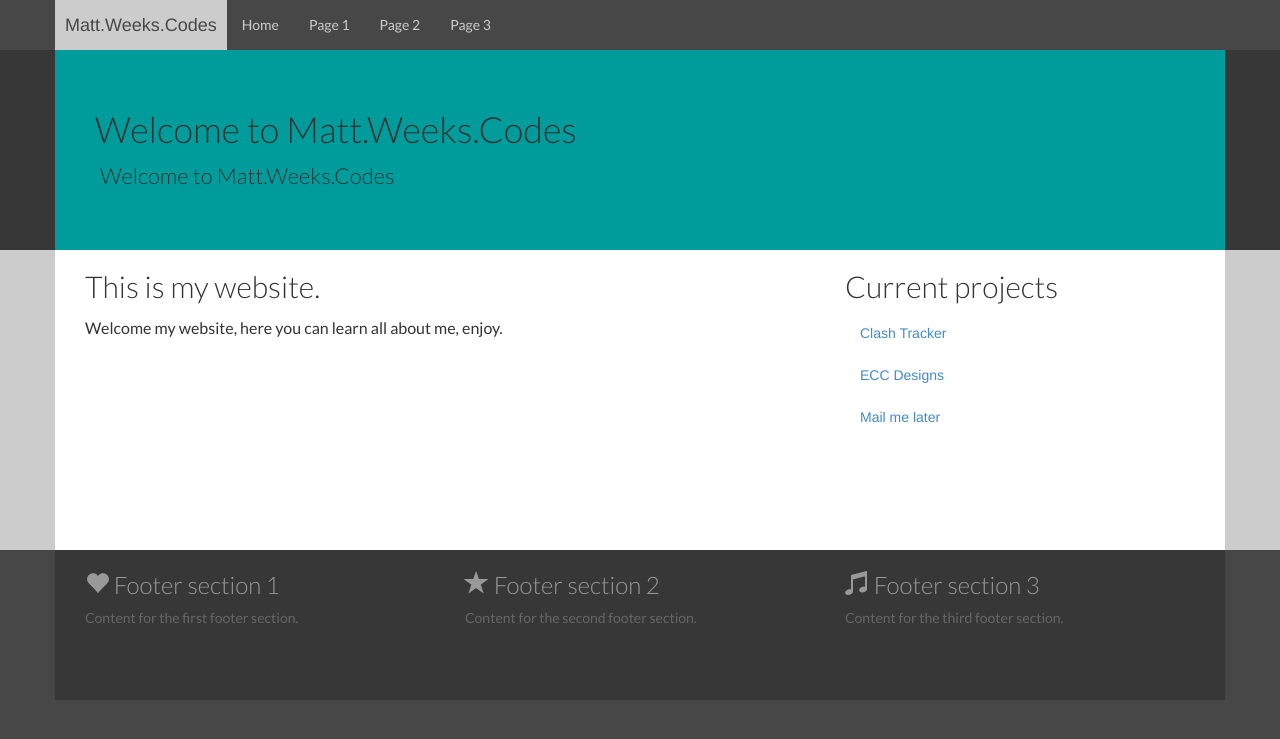
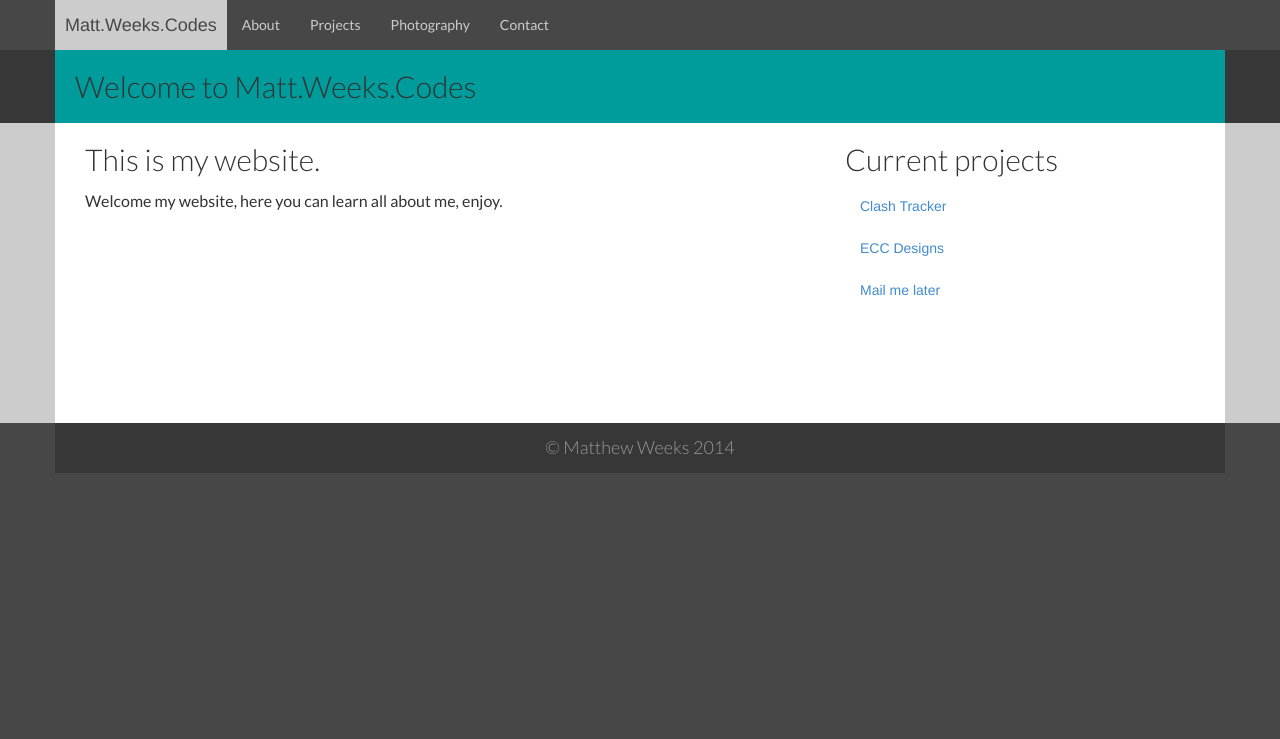
Before and after one commit to maweeks/Matt.Weeks.Codes, a PHP site: page / in a window 1280 px wide. Shown: the top 739 px of the page. Run offline with PHP 8.4, Linux system fonts and the light colour scheme.

Commit message:
Restructured site and completed Contact form.

```diff
--- /dev/null
+++ b/includes/banner.php
@@ -0,0 +1,5 @@
+<div class="banner">
+    <div class="container">
+        <h2>Welcome to Matt.Weeks.Codes</h2>
+    </div>
+</div>
--- /dev/null
+++ b/includes/footer.php
@@ -0,0 +1,7 @@
+<div class="bottom">
+    <div class="container">
+        <div class="col-md-12">
+            <h4>&copy; Matthew Weeks 2014</h4>
+        </div>
+    </div>
+</div>
--- /dev/null
+++ b/includes/header.php
@@ -0,0 +1,16 @@
+<header class="top" role="header">
+    <div class="container">
+        <a href="./" class="navbar-brand pull-left">Matt.Weeks.Codes</a>
+        <button class="navbar-toggle" data-toggle="collapse" data-target=".navbar-collapse">
+            <span class="glyphicon glyphicon-align-justify"></span>
+        </button>
+        <nav class="navbar-collapse collapse" role="navigation">
+            <ul class="navbar-nav nav">
+                <li><a href="./">About</a></li>
+                <li><a href="projects.php">Projects</a></li>
+                <li><a href="photography.php">Photography</a></li>
+                <li><a href="contact.php">Contact</a></li>
+            </ul>
+        </nav>
+    </div>
+</header>
--- a/includes/style.css
+++ b/includes/style.css
@@ -29,8 +29,8 @@ html {
 }
 .banner .container {
     background-color: #009b9b;
-    min-height: 200px;
-    padding: 40px 30px 30px 40px;
+    min-height: 50px;
+    padding: 0px 20px 10px 20px;
 }
 .banner .container p {
     font-size: 22px;
@@ -56,10 +56,12 @@ html {
     background-color: #474747;
 }
 .bottom .container {
+    padding: 5px 0px 0px 0px;
     background-color: #373737;
-    min-height: 150px;
+    min-height: 50px;
+    text-align: center;
 }
-.bottom .container h3 {
+.bottom .container h4 {
     color: #999;
 }
 .bottom .container p {
@@ -86,3 +88,14 @@ html {
 .to-tutorial {
     text-align: center;
 }
+
+.contactForm {
+    max-width: 340px;
+    width: 100%;
+}
+
+#messageContent {
+    max-width: 100%;
+    min-width: 100%;
+    width: 100%;
+}
--- a/index.html
+++ /dev/null
@@ -1,72 +0,0 @@
-<!DOCTYPE html>
-<html lang="en">
-    <head>
-        <meta charset="utf-8">
-        <!-- Set the viewport so this responsive site displays correctly on mobile devices -->
-        <meta name="viewport" content="width=device-width, initial-scale=1">
-        <title>Matt Weeks Codes</title>
-        <link href="includes/bootstrap/css/bootstrap.min.css" rel="stylesheet">
-        <link href="includes/style.css" rel="stylesheet">
-    </head>
-    <body>
-        <script src="includes/jquery/jquery-2.1.0.min.js"></script>
-        <script src="includes/bootstrap/js/bootstrap.min.js"></script>
-        <!-- Site header and navigation -->
-        <header class="top" role="header">
-            <div class="container">
-                <a href="#" class="navbar-brand pull-left">Matt.Weeks.Codes</a>
-                <button class="navbar-toggle" data-toggle="collapse" data-target=".navbar-collapse">
-                    <span class="glyphicon glyphicon-align-justify"></span>
-                </button>
-                <nav class="navbar-collapse collapse" role="navigation">
-                    <ul class="navbar-nav nav">
-                        <li><a href="#">Home</a></li>
-                        <li><a href="#">Page 1</a></li>
-                        <li><a href="#">Page 2</a></li>
-                        <li><a href="#">Page 3</a></li>
-                    </ul>
-                </nav>
-            </div>
-        </header>
-        <div class="banner">
-            <div class="container">
-                <h1>Welcome to Matt.Weeks.Codes</h1>
-                <p>Welcome to Matt.Weeks.Codes</p>
-            </div>
-        </div>
-
-        <div class="middle">
-            <div class="container">
-                <div class="col-md-8 content">
-                    <h2>This is my website.</h2>
-                    <p>Welcome my website, here you can learn all about me, enjoy.</p>
-                </div>
-                <div class="col-md-4">
-                    <h2>Current projects</h2>
-                    <ul class="nav nav-pills nav-stacked">
-                        <li><a href="www.clashofclanstracker.com" target="_blank">Clash Tracker</a></li>
-                        <li><a href="www.eccdesigns.co.uk" target="_blank">ECC Designs</a></li>
-                        <li><a href="matt.weeks.codes/mailMeLater" target="_blank">Mail me later</a></li>
-                    </ul>
-                </div>
-            </div>
-        </div>
-
-        <div class="bottom">
-            <div class="container">
-                <div class="col-md-4">
-                    <h3><span class="glyphicon glyphicon-heart"></span> Footer section 1</h3>
-                    <p>Content for the first footer section.</p>
-                </div>
-                <div class="col-md-4">
-                    <h3><span class="glyphicon glyphicon-star"></span> Footer section 2</h3>
-                    <p>Content for the second footer section.</p>
-                </div>
-                <div class="col-md-4">
-                    <h3><span class="glyphicon glyphicon-music"></span> Footer section 3</h3>
-                    <p>Content for the third footer section.</p>
-                </div>
-            </div>
-        </div>
-    </body>
-</html>
--- /dev/null
+++ b/index.php
@@ -0,0 +1,34 @@
+<!DOCTYPE html>
+<html lang="en">
+    <head>
+        <meta charset="utf-8">
+        <meta name="viewport" content="width=device-width, initial-scale=1">
+        <link rel="shortcut icon" href="includes/favicon.ico"/>
+        <title>Matt Weeks Codes</title>
+        <link href="includes/bootstrap/css/bootstrap.min.css" rel="stylesheet">
+        <link href="includes/style.css" rel="stylesheet">
+    </head>
+    <body>
+        <script src="includes/jquery/jquery-2.1.0.min.js"></script>
+        <script src="includes/bootstrap/js/bootstrap.min.js"></script>
+        <? include "includes/header.php" ?>
+        <? include "includes/banner.php" ?>
+        <div class="middle">
+            <div class="container">
+                <div class="col-md-8 content">
+                    <h2>This is my website.</h2>
+                    <p>Welcome my website, here you can learn all about me, enjoy.</p>
+                </div>
+                <div class="col-md-4">
+                    <h2>Current projects</h2>
+                    <ul class="nav nav-pills nav-stacked">
+                        <li><a>Clash Tracker</a></li>
+                        <li><a>ECC Designs</a></li>
+                        <li><a>Mail me later</a></li>
+                    </ul>
+                </div>
+            </div>
+        </div>
+        <? include "includes/footer.php" ?>
+    </body>
+</html>
```
Also changed, not shown: contact.php (added, +39 -0 lines), photography.php (added, +45 -0 lines), projects.php (added, +26 -0 lines), sendEmail.php (added, +34 -0 lines), includes/favicon.ico (added).
